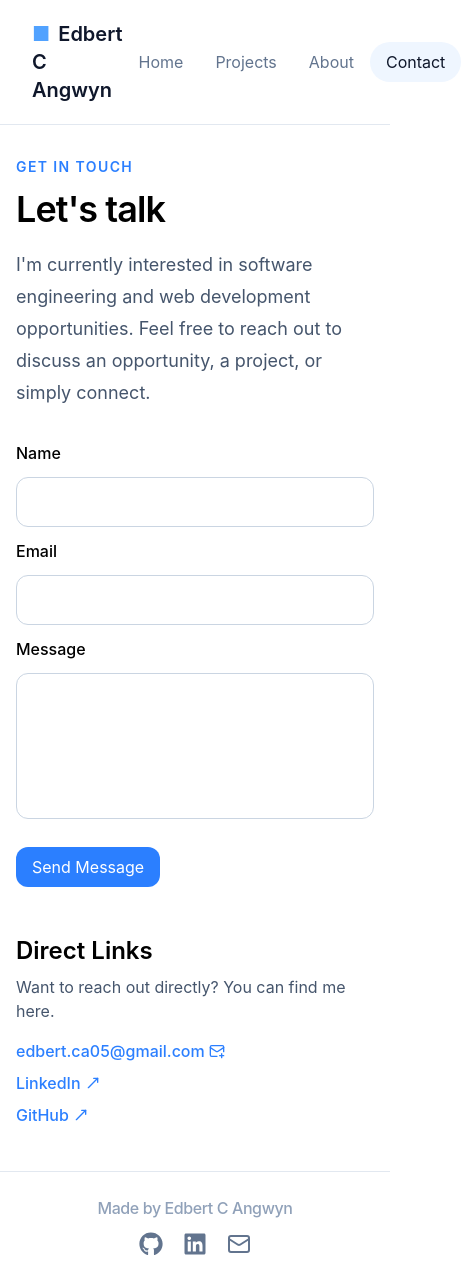
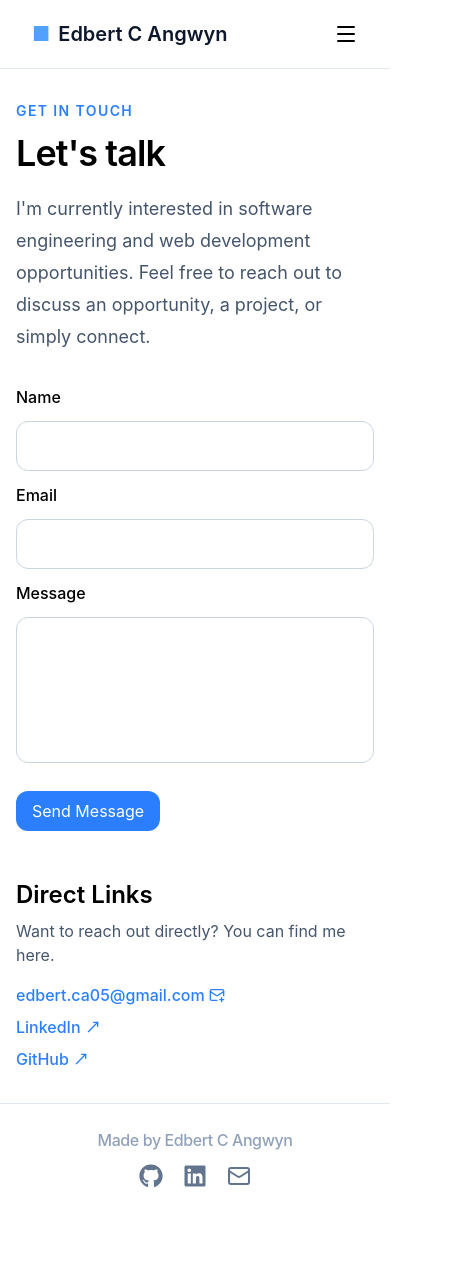
Before and after one commit to EdbertCA/edbert-ca-portfolio, a React (Vite) app: page /contact in a window 390 px wide. Shown: the whole page, 461 px wide, since content can reach past the window. After the commit the page ends 1212 px from the top, so only its background shows below. Built offline with nearby package versions, Linux system fonts and the light colour scheme.

Commit message:
feat(navbar): Implementing hamburger menu for mobile screen size

```diff
--- a/src/components/Footer.tsx
+++ b/src/components/Footer.tsx
@@ -3,7 +3,7 @@ import { Mail } from 'lucide-react'
 
 export default function Footer() {
   return (
-    <footer className="mt-3 border-t border-slate-200">
+    <footer className="border-t border-slate-200">
       <div className="mx-auto flex gap-3 flex-col sm:flex-row max-w-7xl items-center justify-between px-8 py-6">
         <p className="text-slate-400 tracking-tight font-medium">Made by Edbert C Angwyn</p>
         <div className="flex gap-5 items-center">
--- a/src/components/Navbar.tsx
+++ b/src/components/Navbar.tsx
@@ -1,4 +1,6 @@
+import { useState } from "react";
 import { NavLink } from "react-router-dom";
+import { Menu, X } from "lucide-react";
 
 const navLinks = [
   { name: "Home", path: "/" },
@@ -8,26 +10,49 @@ const navLinks = [
 ];
 
 export default function Navbar() {
+  const [menuOpen, setMenuOpen] = useState(false);
+
   const navLinkStyle = ({ isActive }: { isActive: boolean }) =>
     `rounded-full px-4 py-2 transition-colors ${
       isActive ? "bg-blue-50 text-slate-900" : "text-slate-500 hover:text-slate-900"
     }`;
 
   return (
-    <nav className="border-b border-slate-200">
+    <header className="sticky top-0 bg-white border-b border-slate-200">
       <div className="mx-auto flex max-w-7xl items-center justify-between px-8 py-5">
         <NavLink to="/" className="text-xl font-semibold text-slate-900">
           <span className="mr-2 text-blue-400">■</span>
           Edbert C Angwyn
         </NavLink>
-        <div className="flex items-center">
+        <nav className="hidden sm:flex items-center">
           {navLinks.map((link) => (
             <NavLink key={link.path} to={link.path} className={navLinkStyle}>
               {link.name}
             </NavLink>
           ))}
-        </div>
+        </nav>
+        <button
+          onClick={() => setMenuOpen((open) => !open)}
+          className="sm:hidden"
+          aria-label="Toggle navigation menu"
+        >
+          {menuOpen ? <X /> : <Menu />}
+        </button>
       </div>
-    </nav>
+      {menuOpen && (
+        <nav className="flex flex-col px-8 pb-5 sm:hidden">
+          {navLinks.map((link) => (
+            <NavLink
+              key={link.path}
+              to={link.path}
+              onClick={() => setMenuOpen(false)}
+              className={navLinkStyle}
+            >
+              {link.name}
+            </NavLink>
+          ))}
+        </nav>
+      )}
+    </header>
   )
 }
```
